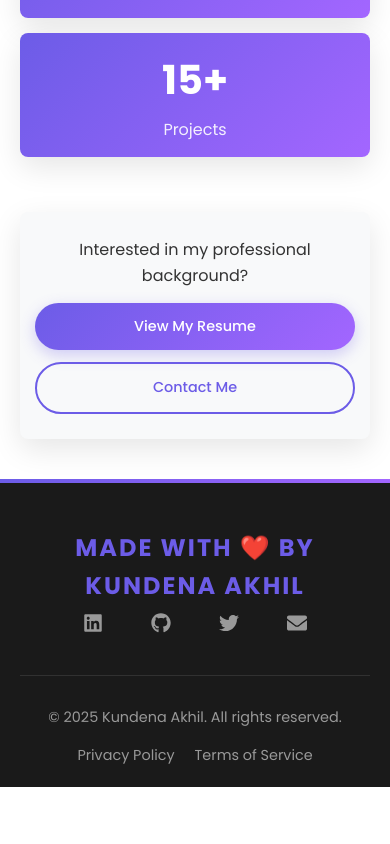
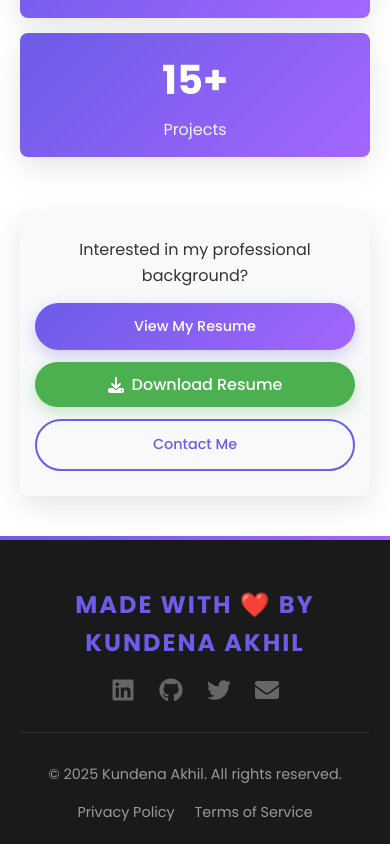
Before and after one commit to Akhil07-ctrl/Portfolio, a React (Vite) app: page /experience in a window 390 px wide. Shown: the part 1109-1953 px from the top of the page. Before the commit the page ends 1896 px from the top, so only its background shows below. Built offline with nearby package versions, Linux system fonts and the light colour scheme.

Commit message:
resume update

```diff
--- a/src/components/Experience/index.css
+++ b/src/components/Experience/index.css
@@ -417,6 +417,48 @@
   .cta-button.secondary:hover {
     background-color: rgba(108, 92, 231, 0.1);
     transform: translateY(-5px);
+  }
+
+  .cta-button.download {
+    background-color: #4CAF50;
+    color: white;
+    box-shadow: 0 5px 15px rgba(76, 175, 80, 0.3);
+    display: flex;
+    align-items: center;
+    gap: 8px;
+    border: none;
+    cursor: pointer;
+    font-size: 1rem;
+  }
+
+  .cta-button.download:hover {
+    background-color: #45a049;
+    transform: translateY(-5px);
+    box-shadow: 0 8px 20px rgba(76, 175, 80, 0.4);
+  }
+
+  /* Dark mode styles */
+  body.dark-mode .cta-button.download {
+    background-color: #3d8b40;
+    color: white;
+    box-shadow: 0 5px 15px rgba(76, 175, 80, 0.2);
+  }
+
+  body.dark-mode .cta-button.download:hover {
+    background-color: #4CAF50;
+    color: white;
+    transform: translateY(-5px);
+    box-shadow: 0 8px 20px rgba(76, 175, 80, 0.3);
+  }
+
+  .cta-button.download:active {
+    transform: translateY(0);
+    box-shadow: 0 3px 10px rgba(76, 175, 80, 0.2);
+  }
+
+  body.dark-mode .cta-button.download:active {
+    transform: translateY(0);
+    box-shadow: 0 3px 10px rgba(76, 175, 80, 0.1);
   }
 
   /* Dark Mode Adjustments */
--- a/src/components/Experience/index.jsx
+++ b/src/components/Experience/index.jsx
@@ -7,7 +7,8 @@ import {
   faMapMarkerAlt,
   faChevronDown,
   faChevronUp,
-  faExternalLinkAlt
+  faExternalLinkAlt,
+  faDownload
 } from '@fortawesome/free-solid-svg-icons';
 import './index.css';
 
@@ -15,6 +16,17 @@ const Experience = () => {
   const [expandedItems, setExpandedItems] = useState({});
   const [isIntersecting, setIsIntersecting] = useState({});
   const experienceRefs = useRef([]);
+
+  // Function to handle resume download
+  const handleDownloadResume = () => {
+    // Create a link element
+    const link = document.createElement('a');
+    link.href = '/Kundena Akhil(T).pdf';
+    link.download = 'Kundena Akhil(T).pdf';
+    document.body.appendChild(link);
+    link.click();
+    document.body.removeChild(link);
+  };
 
   // Experience data
   const experiences = [
@@ -208,6 +220,9 @@ const Experience = () => {
           <p>Interested in my professional background?</p>
           <div className="cta-buttons">
             <Link to="/resume" className="cta-button primary">View My Resume</Link>
+            <button onClick={handleDownloadResume} className="cta-button download">
+              <FontAwesomeIcon icon={faDownload} /> Download Resume
+            </button>
             <a href="mailto:akhilkundena@gmail.com" className="cta-button secondary">Contact Me</a>
           </div>
         </div>
--- a/src/components/Footer/index.css
+++ b/src/components/Footer/index.css
@@ -26,19 +26,33 @@
   }
 }
 
+.social-media-icons {
+  display: flex;
+  justify-content: center;
+  gap: 1.5rem;
+  margin-top: 1rem;
+  animation: fadeInUp 0.8s 0.4s ease forwards;
+}
+
 .footer-icon {
-  margin: 1.5rem;
-  vertical-align: middle;
-  color: #999;
-  cursor: pointer;
+  font-size: 1.5rem;
+  color: var(--text-light);
   transition: all 0.3s ease;
-  animation: fadeInUp 0.8s 0.8s ease forwards;
-  will-change: transform, color;
+  display: inline-flex;
 }
 
 .footer-icon:hover {
   color: var(--primary-color);
   transform: translateY(-3px);
+}
+
+/* Dark mode styles */
+body.dark-mode .footer-icon {
+  color: #b3b3b3;
+}
+
+body.dark-mode .footer-icon:hover {
+  color: var(--primary-light);
 }
 
 .footer::before {
--- a/src/components/Footer/index.jsx
+++ b/src/components/Footer/index.jsx
@@ -11,14 +11,14 @@ const Footer = () => {
           <p>
             Made with <span className="love">❤️</span> by Kundena Akhil
           </p>
-          <p className="social-media-icons">
+          <div className="social-media-icons">
             <a
               href="https://www.linkedin.com/in/kundena-akhil-4b7073170/"
               target="_blank"
               rel="noopener noreferrer"
               className="footer-icon"
             >
-              <FaLinkedin size={20} />
+              <FaLinkedin />
             </a>
             <a
               href="https://github.com/Akhil07-ctrl"
@@ -26,7 +26,7 @@ const Footer = () => {
               rel="noopener noreferrer"
               className="footer-icon"
             >
-              <FaGithub size={20} />
+              <FaGithub />
             </a>
             <a
               href="https://x.com/akhil73602199"
@@ -34,7 +34,7 @@ const Footer = () => {
               rel="noopener noreferrer"
               className="footer-icon"
             >
-              <FaTwitter size={20} />
+              <FaTwitter />
             </a>
             <a
               href="mailto:akhilkundena@gmail.com"
@@ -42,9 +42,9 @@ const Footer = () => {
               rel="noopener noreferrer"
               className="footer-icon"
             >
-              <FaEnvelope size={20} />
+              <FaEnvelope />
             </a>
-          </p>
+          </div>
         </div>
 
         <div className="footer-bottom">
--- a/src/components/Home/index.css
+++ b/src/components/Home/index.css
@@ -101,6 +101,49 @@
   background: white;
   color: var(--primary-color);
   border: 2px solid var(--primary-color);
+}
+
+.cta-button.download {
+  background-color: #4CAF50;
+  color: white;
+  box-shadow: 0 4px 15px rgba(76, 175, 80, 0.4);
+  border: none;
+  cursor: pointer;
+  display: flex;
+  align-items: center;
+  justify-content: center;
+  gap: 8px;
+  font-family: inherit;
+  font-size: 1rem;
+}
+
+.cta-button.download:hover {
+  background-color: #45a049;
+  transform: translateY(-3px);
+  box-shadow: 0 8px 25px rgba(76, 175, 80, 0.5);
+}
+
+.cta-button.download:active {
+  transform: translateY(0);
+  box-shadow: 0 4px 15px rgba(76, 175, 80, 0.3);
+}
+
+/* Dark mode styles */
+body.dark-mode .cta-button.download {
+  background-color: #3d8b40;
+  color: white;
+  box-shadow: 0 4px 15px rgba(76, 175, 80, 0.2);
+}
+
+body.dark-mode .cta-button.download:hover {
+  background-color: #4CAF50;
+  color: white;
+  box-shadow: 0 8px 25px rgba(76, 175, 80, 0.3);
+}
+
+body.dark-mode .cta-button.download:active {
+  transform: translateY(0);
+  box-shadow: 0 4px 15px rgba(76, 175, 80, 0.1);
 }
 
 .cta-button:hover {
@@ -603,6 +646,48 @@
 }
 
 /* Responsive Design */
+
+/* Large screens and iPad Pro 12.9" landscape */
+@media (max-width: 1366px) {
+  .hero-container {
+    gap: 30px;
+  }
+
+  .hero-content {
+    max-width: 550px;
+  }
+
+  .profile-image-container {
+    width: 320px;
+    height: 320px;
+  }
+}
+
+/* iPad Pro 12.9" portrait and iPad Pro 11"/Air landscape */
+@media (max-width: 1024px) and (min-width: 993px) {
+  .hero-title {
+    font-size: 3.7rem;
+  }
+
+  .hero-subtitle {
+    font-size: 1.9rem;
+  }
+
+  .hero-content {
+    max-width: 500px;
+  }
+
+  .profile-image-container {
+    width: 300px;
+    height: 300px;
+  }
+
+  .about-content {
+    gap: 40px;
+  }
+}
+
+/* General tablets and smaller desktops */
 @media (max-width: 992px) {
   .hero-title {
     font-size: 3.5rem;
@@ -628,6 +713,94 @@
   }
 }
 
+/* iPad Pro 12.9" portrait */
+@media (min-width: 1024px) and (max-width: 1024px) {
+  .hero-container {
+    gap: 30px;
+    padding: 0 30px;
+  }
+
+  .hero-content {
+    max-width: 500px;
+  }
+
+  .hero-title {
+    font-size: 3.5rem;
+  }
+
+  .hero-actions {
+    flex-wrap: wrap;
+    gap: 15px;
+  }
+
+  .cta-button.download {
+    padding: 12px 20px;
+  }
+
+  .profile-image-container {
+    width: 300px;
+    height: 300px;
+  }
+}
+
+/* iPad Pro 11" and iPad Air portrait */
+@media (min-width: 820px) and (max-width: 834px) {
+  .hero-container {
+    gap: 25px;
+    padding: 0 20px;
+  }
+
+  .hero-content {
+    max-width: 450px;
+  }
+
+  .hero-title {
+    font-size: 3.2rem;
+  }
+
+  .hero-subtitle {
+    font-size: 1.7rem;
+  }
+
+  .hero-description {
+    font-size: 1rem;
+  }
+
+  .profile-image-container {
+    width: 280px;
+    height: 280px;
+  }
+
+  .hero-actions {
+    flex-wrap: wrap;
+    gap: 12px;
+  }
+
+  .cta-button {
+    padding: 10px 20px;
+    font-size: 0.95rem;
+  }
+
+  .cta-button.download {
+    padding: 10px 15px;
+    font-size: 0.95rem;
+    gap: 6px;
+  }
+
+  .about-content,
+  .contact-content {
+    display: grid;
+    grid-template-columns: 1fr;
+    gap: 30px;
+  }
+
+  .skills-overview {
+    grid-template-columns: repeat(2, 1fr);
+    gap: 15px;
+  }
+}
+
+/* General tablets and mobile devices */
 @media (max-width: 768px) {
   .hero-container {
     flex-direction: column-reverse;
@@ -652,6 +825,13 @@
 
   .hero-actions {
     justify-content: center;
+    flex-wrap: wrap;
+    gap: 15px;
+  }
+
+  .cta-button {
+    padding: 10px 20px;
+    font-size: 0.9rem;
   }
 
   .hero-social {
@@ -680,6 +860,26 @@
 
   .hero-subtitle {
     font-size: 1.3rem;
+  }
+
+  .hero-actions {
+    flex-direction: column;
+    width: 100%;
+    max-width: 250px;
+    margin: 0 auto;
+    margin-bottom: 2rem;
+  }
+
+  .cta-button {
+    width: 100%;
+    padding: 10px 15px;
+    font-size: 0.85rem;
+  }
+
+  .cta-button.download {
+    padding: 10px 15px;
+    font-size: 0.85rem;
+    justify-content: center;
   }
 
   .hero-description {
--- a/src/components/Home/index.jsx
+++ b/src/components/Home/index.jsx
@@ -2,7 +2,7 @@ import { useState } from 'react';
 import { Link } from 'react-router-dom';
 import { FontAwesomeIcon } from '@fortawesome/react-fontawesome';
 import { faGithub, faLinkedin, faTwitter } from '@fortawesome/free-brands-svg-icons';
-import { faEnvelope, faArrowRight, faCode, faServer, faMobileScreen, faDatabase } from '@fortawesome/free-solid-svg-icons';
+import { faEnvelope, faArrowRight, faCode, faServer, faMobileScreen, faDatabase, faDownload } from '@fortawesome/free-solid-svg-icons';
 
 import "./index.css";
 
@@ -16,6 +16,17 @@ const Home = () => {
   const [isNxtTrendzExpanded, setIsNxtTrendzExpanded] = useState(false);
   const [isLoanManagerApplicationExpanded, setIsLoanManagerApplicationExpanded] = useState(false);
   const [isMiniGamesExpanded, setIsMiniGamesExpanded] = useState(false);
+
+  // Function to handle resume download
+  const handleDownloadResume = () => {
+    // Create a link element
+    const link = document.createElement('a');
+    link.href = '/Kundena Akhil(T).pdf';
+    link.download = 'Kundena Akhil(T).pdf';
+    document.body.appendChild(link);
+    link.click();
+    document.body.removeChild(link);
+  };
 
   const toggleNxtTrendzReadMore = () => {
     setIsNxtTrendzExpanded(!isNxtTrendzExpanded);
@@ -49,6 +60,9 @@ const Home = () => {
                 e.preventDefault();
                 document.getElementById('projects').scrollIntoView({ behavior: 'smooth', block: 'start' });
               }}>View My Work</a>
+              <button onClick={handleDownloadResume} className="cta-button download">
+                <FontAwesomeIcon icon={faDownload} /> Resume
+              </button>
               <a href="#contact" className="cta-button secondary" onClick={(e) => {
                 e.preventDefault();
                 document.getElementById('contact').scrollIntoView({ behavior: 'smooth', block: 'start' });
--- a/src/components/Resume/index.jsx
+++ b/src/components/Resume/index.jsx
@@ -1,7 +1,19 @@
 
+import { FontAwesomeIcon } from '@fortawesome/react-fontawesome';
+import { faDownload } from '@fortawesome/free-solid-svg-icons';
 import './index.css';
 
 const Resume = () => {
+  // Function to handle resume download
+  const handleDownloadResume = () => {
+    // Create a link element
+    const link = document.createElement('a');
+    link.href = '/Kundena Akhil(T).pdf';
+    link.download = 'Kundena Akhil(T).pdf';
+    document.body.appendChild(link);
+    link.click();
+    document.body.removeChild(link);
+  };
   const resumeSections = [
     {
       title: 'Professional Summary',
@@ -38,7 +50,12 @@ const Resume = () => {
   return (
     <section id="resume" className="resume-section">
       <div className="container">
-        <h2 className="section-title">Resume</h2>
+        <div className="resume-header">
+          <h2 className="section-title">Resume</h2>
+          <button className="download-resume-btn" onClick={handleDownloadResume}>
+            <FontAwesomeIcon icon={faDownload} /> Download Resume
+          </button>
+        </div>
         <div className="resume-content">
           <div className="resume-main">
             {resumeSections.map((section, index) => (
```
Also changed, not shown: src/components/Resume/index.css (+63 -0 lines), 1 other file (tests, documents, lock files or other folders).
